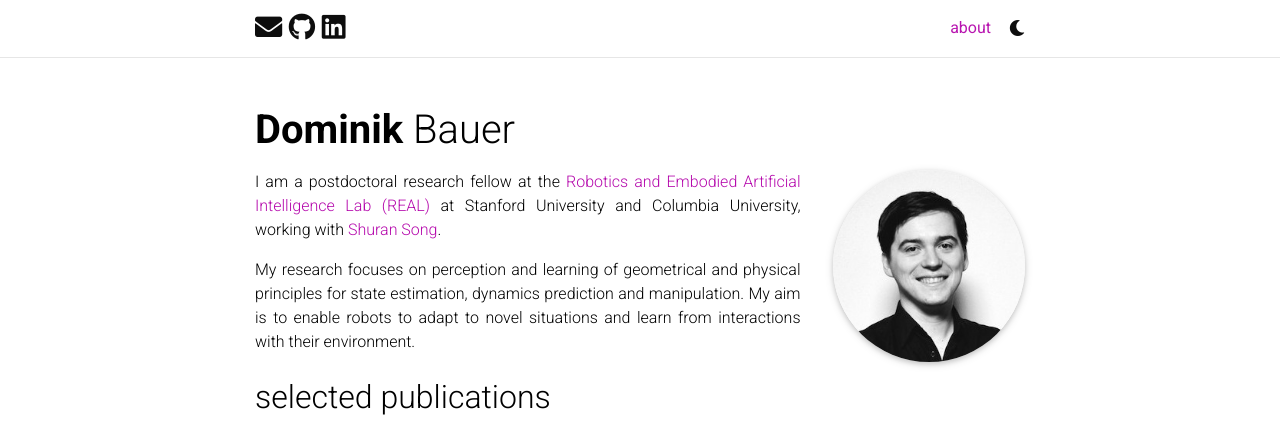
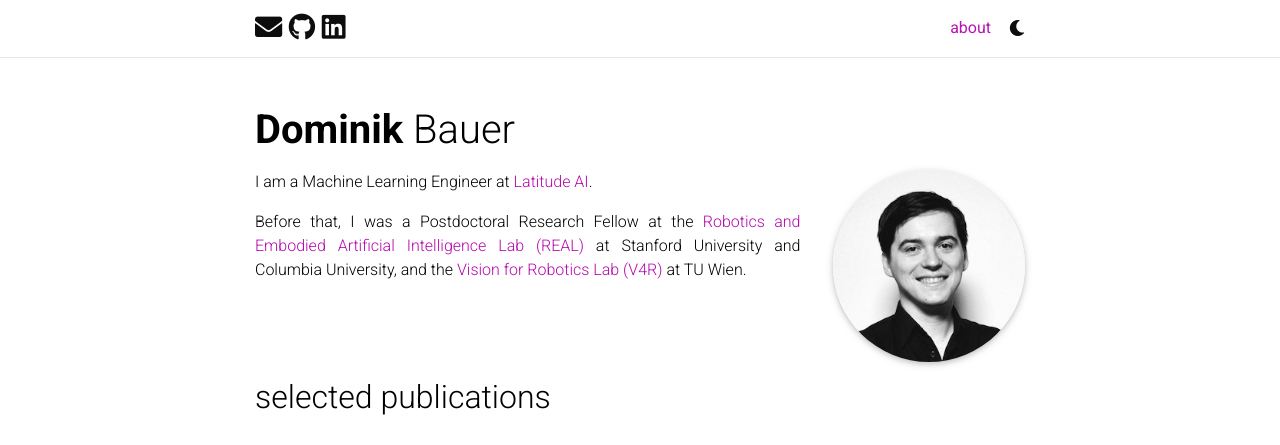
Before and after one commit to dornik/dornik.github.io, a Jekyll site: the page built from _pages/about.md, in a window 1280 px wide and 900 px high, cut to the strip 0-445 px from the top of the window. Built offline with Jekyll 4.4.1, drawn with Linux system fonts in a browser that asks for light colours; full-size pictures stand in for the smaller copies a plugin makes; comment, search, counter and statistics services are not loaded; a style sheet for code colours, icons or effects is not loaded.

Commit message:
Updated about and bib.

```diff
--- a/_bibliography/papers.bib
+++ b/_bibliography/papers.bib
@@ -4,7 +4,7 @@
   bibtex_show={true},
   title={RoboPanoptes: The All-Seeing Robot with Whole-body Dexterity},
   author={Xu, Xiaomeng and Bauer, Dominik and Song, Shuran},
-  journal={arXiv},
+  journal={Robotics: Science and Systems (RSS)},
   year={2025},
   arxiv={2501.05420},
   preview={panoptes.gif},
--- a/_pages/about.md
+++ b/_pages/about.md
@@ -15,6 +15,6 @@
 social: false  # includes social icons at the bottom of the page
 ---
 
-I am a postdoctoral research fellow at the [Robotics and Embodied Artificial Intelligence Lab (REAL)](https://real.stanford.edu/) at Stanford University and Columbia University, working with [Shuran Song](https://shurans.github.io/).
+I am a Machine Learning Engineer at [Latitude AI](https://lat.ai/).
 
-My research focuses on perception and learning of geometrical and physical principles for state estimation, dynamics prediction and manipulation. My aim is to enable robots to adapt to novel situations and learn from interactions with their environment.
+Before that, I was a Postdoctoral Research Fellow at the [Robotics and Embodied Artificial Intelligence Lab (REAL)](https://real.stanford.edu/) at Stanford University and Columbia University, and the [Vision for Robotics Lab (V4R)](https://www.acin.tuwien.ac.at/en/vision-for-robotics/) at TU Wien.
```
